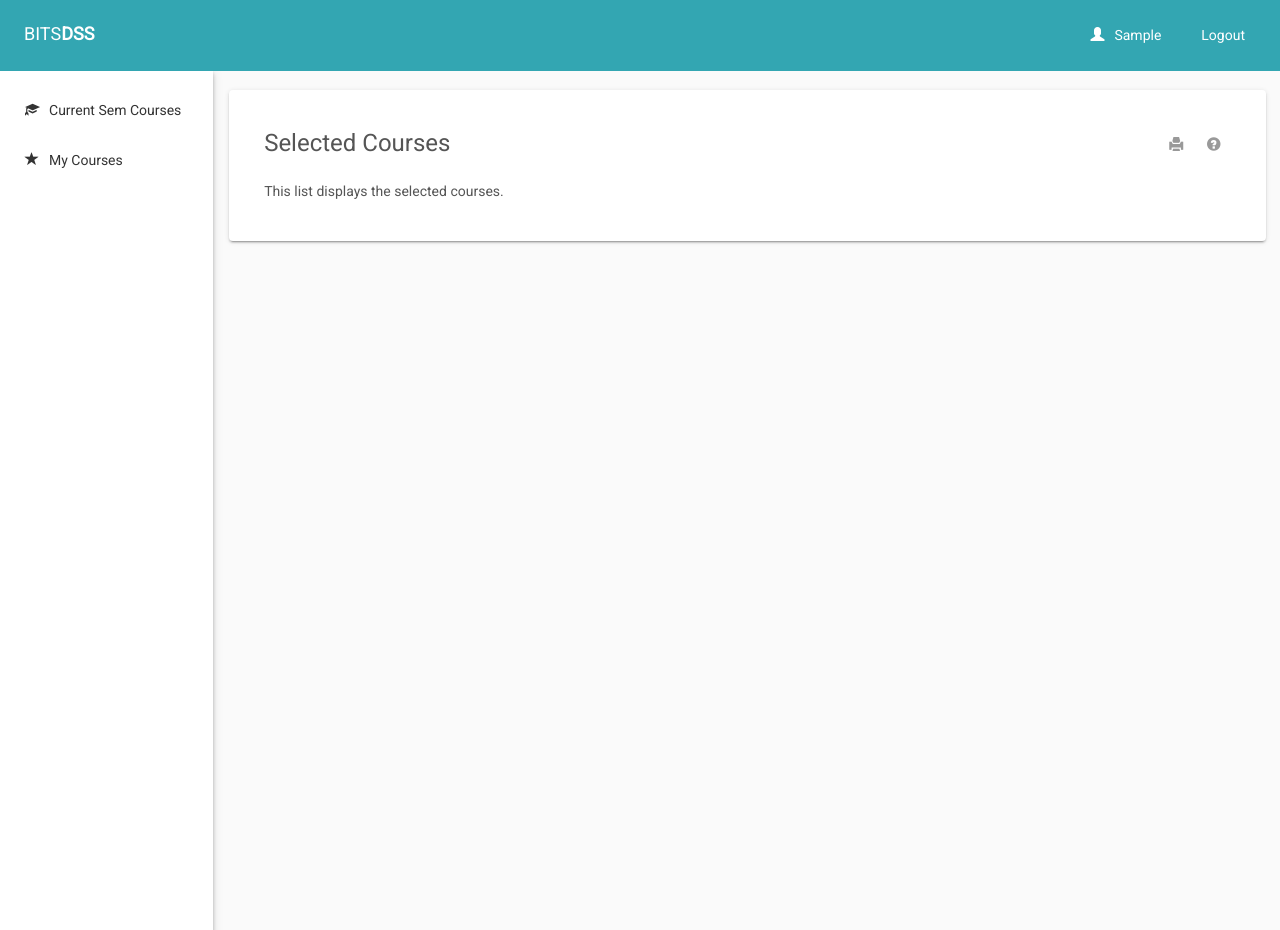
After one commit to Shanks512/bitsdss, a Django app: page /dashboard/faculty/course-cart/ in a window 1280 px wide. The commit adds this page. Run offline with Django 3.2, Linux system fonts and the light colour scheme; the visitor is signed in with stand-in values (Sample User, id 1); data that the repository does not hold is empty; some libraries are stand-ins or nearby versions.

Commit message:
Added and configured templated for all HoD and Faculty views

```diff
--- a/dashboard/templates/base.html
+++ b/dashboard/templates/base.html
@@ -39,7 +39,7 @@
             <li><a href="">Register</a></li>
           {% endif %}
           {% if user.is_authenticated %}
-            <li><a><span class="glyphicon glyphicon-user margin-right-10"></span>{{ user.username }}</a></li>
+            <li><a><span class="glyphicon glyphicon-user margin-right-10"></span>{{ user.first_name }}</a></li>
             <li><a href="/logout/">Logout</a></li>
           {% endif %}
         </ul>
--- /dev/null
+++ b/dashboard/templates/faculty_course_cart.html
@@ -0,0 +1,81 @@
+{% extends "base.html" %}
+
+{% load staticfiles %}
+
+{% block title %}BITSDSS - Login{% endblock %}
+{% block head %}
+  {{ block.super }}
+{% endblock %}
+
+{% block body %}
+  {{ block.super }}
+
+
+    <div class="container-fluid main-area">
+      <div class="col-xs-2 side-menu">
+        <ul class="menu-eng">
+          <li><a href="/dashboard/faculty/"><span class="glyphicon glyphicon-education"></span>Current Sem Courses</a></li>
+          <li><a href="/dashboard/faculty/course-cart/"><span class="glyphicon glyphicon-star"></span>My Courses</a></li>
+        </ul>
+        <ul class="menu-hindi hide">
+          <li><a href="/dashboard/faculty/"><span class="glyphicon glyphicon-education"></span>वर्तमान सेमेस्टर पाठ्यक्रम</a></li>
+          <li><a href="/dashboard/faculty/course-cart/"><span class="glyphicon glyphicon-star"></span>मेरे पाठ्यक्रम</a></li>
+        </ul>
+      </div>
+      <div class="col-xs-10 content-area">
+          <div class="col-xs-12 material-card" style="height:100%;">
+              <div class="col-md-7"><h3>Selected Courses</h3></div>
+              <div class="col-md-5">
+                <div class="icon-container">
+                  <a href=""><span class="glyphicon glyphicon-print"></span></a>
+                  <a href="" data-toggle="tooltip" data-placement="left" title="This section lists all the courses offered in the current semester."><span class="glyphicon glyphicon-question-sign"></span></a>
+
+                </div>
+              </div>
+
+              <div class="col-md-12" style="margin-top:15px;" id="course-list-info">
+                <p>This list displays the selected courses.</p>
+              </div>
+
+              {% for course in course_cart %}
+              <div class='col-md-12 course-cart-item'>
+                <span class='course-number'><span class='glyphicon glyphicon-record'></span></span>
+                <span class='course-cart-course-name' id='test'>{{ course.course_name }}</span>
+                <span class='course-delete'><span class='glyphicon glyphicon-trash'></span></span>
+              </div>
+              {% endfor %}
+
+
+              <!-- <div class="col-md-12 add-new-course">
+                <a href="FacultyCurrentSemCourses.html"><span class="glyphicon glyphicon-plus-sign margin-10"></span>Click to add a new course</a>
+              </div> -->
+
+
+              <!-- <div class="col-md-12" style="margin-top:20px;">
+                <a class="btn btn-green" data-toggle="modal" href="#course-added">Apply for Courses</a>
+              </div> -->
+
+          </div>
+
+
+
+
+      </div>
+    </div>
+
+
+
+{% endblock %}
+
+
+{% block script %}
+  {{ block.super }}
+    <script src="{% static 'js/jQuery.print.js' %}"></script>
+    <script src="{% static 'js/js.cookie.js' %}"></script>
+    <script type="text/javascript">
+      $("#print-icon-1").click(function(){
+        $("#material-card1").print(/*options*/);
+      });
+    </script>
+
+{% endblock %}
--- a/dashboard/templates/hod_current_sem_course_detail.html
+++ b/dashboard/templates/hod_current_sem_course_detail.html
@@ -15,12 +15,12 @@
         <ul class="menu-eng">
           <li><a href="/dashboard/hod/"><span class="glyphicon glyphicon-education"></span>Department Courses</a></li>
           <li><a href="/dashboard/hod/current-courses/"><span class="glyphicon glyphicon-education"></span>Current Sem Courses</a></li>
-          <li><a href="HODCourseCart.html"><span class="glyphicon glyphicon-star"></span>My Courses</a></li>
+          <li><a href="/dashboard/hod/course-cart/"><span class="glyphicon glyphicon-star"></span>My Courses</a></li>
         </ul>
         <ul class="menu-hindi hide">
           <li><a href="/dashboard/hod/"><span class="glyphicon glyphicon-education"></span>विभाग पाठ्यक्रम</a></li>
           <li><a href="/dashboard/hod/current-courses/"><span class="glyphicon glyphicon-education"></span>वर्तमान सेमेस्टर पाठ्यक्रम</a></li>
-          <li><a href="HODCourseCart.html"><span class="glyphicon glyphicon-star"></span>मेरे पाठ्यक्रम</a></li>
+          <li><a href="/dashboard/hod/course-cart/"><span class="glyphicon glyphicon-star"></span>मेरे पाठ्यक्रम</a></li>
         </ul>
       </div>
       <div class="col-xs-10 content-area">
@@ -41,7 +41,7 @@
                   <div class="col-md-10">
                     <p>
                     {% for expert in course.experts.all %}
-                    	<span class="expertise-tag">{{ expert }}</span>
+                    	<span class="expertise-tag">{{ expert.first_name }} {{ expert.last_name }}</span>
                     {% endfor %}
                     </p>
                   </div>
--- a/dashboard/templates/hod_current_sem_courses.html
+++ b/dashboard/templates/hod_current_sem_courses.html
@@ -15,12 +15,12 @@
         <ul class="menu-eng">
           <li><a href="/dashboard/hod/"><span class="glyphicon glyphicon-education"></span>Department Courses</a></li>
           <li><a href="/dashboard/hod/current-courses/"><span class="glyphicon glyphicon-education"></span>Current Sem Courses</a></li>
-          <li><a href="HODCourseCart.html"><span class="glyphicon glyphicon-star"></span>My Courses</a></li>
+          <li><a href="/dashboard/hod/course-cart/"><span class="glyphicon glyphicon-star"></span>My Courses</a></li>
         </ul>
         <ul class="menu-hindi hide">
           <li><a href="/dashboard/hod/"><span class="glyphicon glyphicon-education"></span>विभाग पाठ्यक्रम</a></li>
           <li><a href="/dashboard/hod/current-courses/"><span class="glyphicon glyphicon-education"></span>वर्तमान सेमेस्टर पाठ्यक्रम</a></li>
-          <li><a href="HODCourseCart.html"><span class="glyphicon glyphicon-star"></span>मेरे पाठ्यक्रम</a></li>
+          <li><a href="/dashboard/hod/course-cart/"><span class="glyphicon glyphicon-star"></span>मेरे पाठ्यक्रम</a></li>
         </ul>
 	  </div>
 
--- a/dashboard/templates/hod_department_courses.html
+++ b/dashboard/templates/hod_department_courses.html
@@ -15,12 +15,12 @@
 	    <ul class="menu-eng">
           <li><a href="/dashboard/hod/"><span class="glyphicon glyphicon-education"></span>Department Courses</a></li>
           <li><a href="/dashboard/hod/current-courses/"><span class="glyphicon glyphicon-education"></span>Current Sem Courses</a></li>
-          <li><a href="HODCourseCart.html"><span class="glyphicon glyphicon-star"></span>My Courses</a></li>
+          <li><a href="/dashboard/hod/course-cart/"><span class="glyphicon glyphicon-star"></span>My Courses</a></li>
         </ul>
         <ul class="menu-hindi hide">
           <li><a href="/dashboard/hod/"><span class="glyphicon glyphicon-education"></span>विभाग पाठ्यक्रम</a></li>
           <li><a href="/dashboard/hod/current-courses/"><span class="glyphicon glyphicon-education"></span>वर्तमान सेमेस्टर पाठ्यक्रम</a></li>
-          <li><a href="HODCourseCart.html"><span class="glyphicon glyphicon-star"></span>मेरे पाठ्यक्रम</a></li>
+          <li><a href="/dashboard/hod/course-cart/"><span class="glyphicon glyphicon-star"></span>मेरे पाठ्यक्रम</a></li>
         </ul>
 	  </div>
 
--- a/dashboard/templates/hod_dept_course_detail.html
+++ b/dashboard/templates/hod_dept_course_detail.html
@@ -15,12 +15,12 @@
         <ul class="menu-eng">
           <li><a href="/dashboard/hod/"><span class="glyphicon glyphicon-education"></span>Department Courses</a></li>
           <li><a href="/dashboard/hod/current-courses/"><span class="glyphicon glyphicon-education"></span>Current Sem Courses</a></li>
-          <li><a href="HODCourseCart.html"><span class="glyphicon glyphicon-star"></span>My Courses</a></li>
+          <li><a href="/dashboard/hod/course-cart/"><span class="glyphicon glyphicon-star"></span>My Courses</a></li>
         </ul>
         <ul class="menu-hindi hide">
           <li><a href="/dashboard/hod/"><span class="glyphicon glyphicon-education"></span>विभाग पाठ्यक्रम</a></li>
           <li><a href="/dashboard/hod/current-courses/"><span class="glyphicon glyphicon-education"></span>वर्तमान सेमेस्टर पाठ्यक्रम</a></li>
-          <li><a href="HODCourseCart.html"><span class="glyphicon glyphicon-star"></span>मेरे पाठ्यक्रम</a></li>
+          <li><a href="/dashboard/hod/course-cart/"><span class="glyphicon glyphicon-star"></span>मेरे पाठ्यक्रम</a></li>
         </ul>
       </div>
       <div class="col-xs-10 content-area">
@@ -41,7 +41,7 @@
                   <div class="col-md-10">
                     <p>
                     {% for expert in course.experts.all %}
-                    	<span class="expertise-tag">{{ expert }}</span>
+                    	<span class="expertise-tag">{{ expert.first_name }} {{ expert.last_name }}</span>
                     {% endfor %}
                     </p>
                   </div>
--- a/dashboard/urls.py
+++ b/dashboard/urls.py
@@ -17,6 +17,8 @@ urlpatterns = [
     url(r'^dashboard/hod/current-courses/$', views.hod_current_courses),
     url(r'^dashboard/hod/current-courses/(?P<course_num>\w+)/$', views.hod_current_sem_course_details, name='hod_current_sem_course_details'),
     url(r'^dashboard/hod/faculty-detail/$', views.hod_faculty_detail, name='hod_faculty_detail'),
+    url(r'^dashboard/hod/course-cart/$', views.hod_course_cart, name='hod_course_cart'),
+
     url(r'^login/$', views.login, name='login'),
     url(r'^logout/$', views.logout, name='logout'),
     # url(r'^(?P<question_id>[0-9]+)/$', views.detail, name='detail'),
--- a/dashboard/views.py
+++ b/dashboard/views.py
@@ -111,9 +111,6 @@ def course_add(request, course_num):
     return HttpResponse(course_num + "Added to my courses.")
 
 def logout(request):
-    """
-    Log users out and re-direct them to the main page.
-    """
     auth_logout(request)
     return HttpResponseRedirect('/login/')
 
@@ -137,6 +134,11 @@ def hod_course_detail(request, course_id):
     return render(request, 'dashboard/hod_course_detail.html', {'course': course})
 
 @login_required
+def hod_course_cart(request):
+    course_cart = Application.objects.filter(user=request.user)
+    return render(request, 'hod_course_cart.html', {'course_cart':course_cart})
+
+@login_required
 def admin_course_detail(request, course_id):
     course = get_object_or_404(Course, pk=course_id)
     return render(request, 'dashboard/admin_course_detail.html', {'course': course})
```
Also changed, not shown: dashboard/templates/faculty_current_sem_course_detail.html (+5 -5 lines), dashboard/templates/faculty_current_sem_courses.html (+4 -4 lines), dashboard/templates/hod_course_cart.html (added, +83 -0 lines), dashboard/templates/hod_dashboard.html (deleted, +0 -22 lines).
